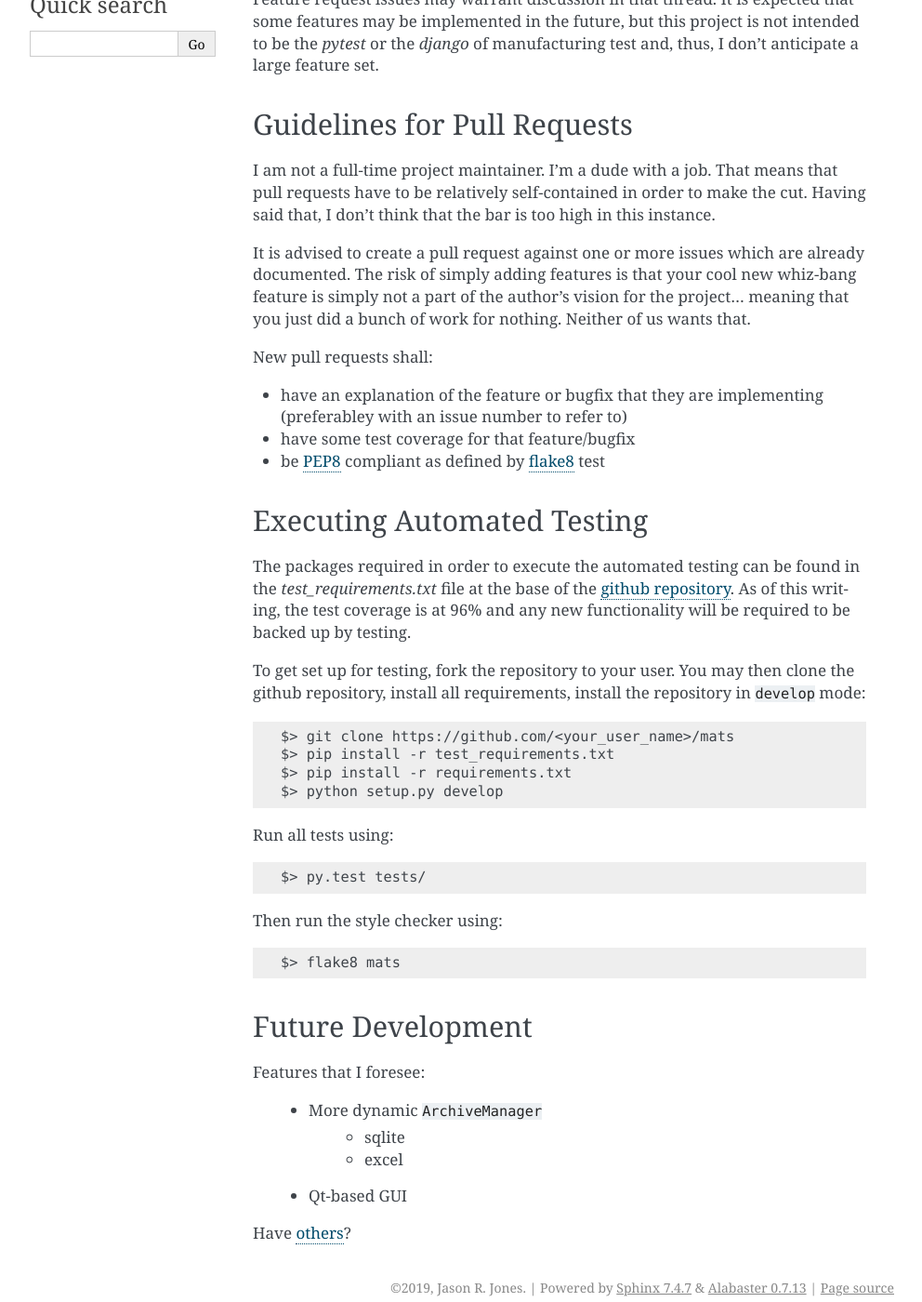
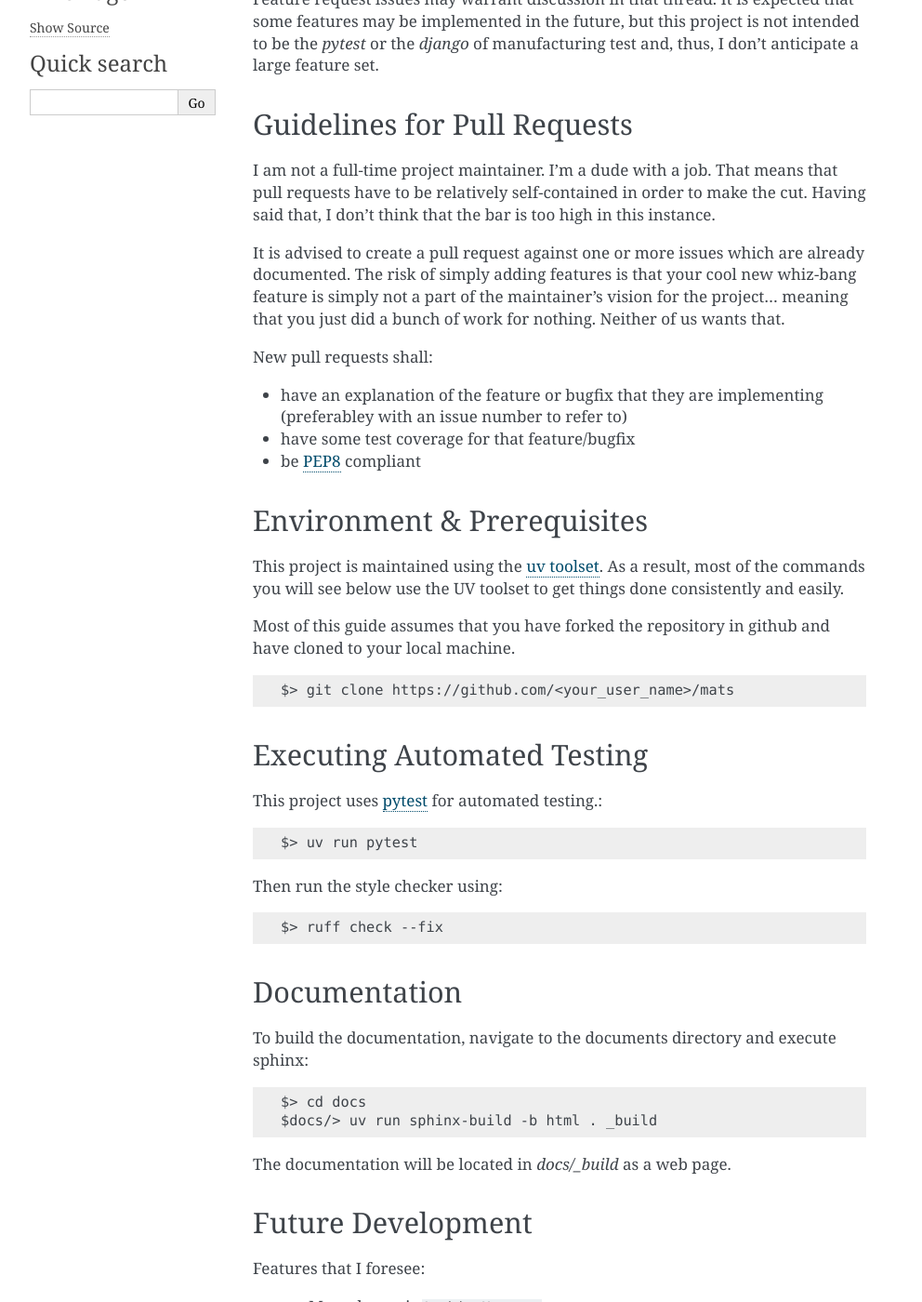
Before and after one commit to slightlynybbled/mats, a Sphinx documentation site: the page built from docs/pages/contribution_guidelines.rst, in a window 1280 px wide and 1400 px high, scrolled down 341 px. Shown: the whole window at 93% size, without its empty margins (148-1140 px from the left). Built offline with Sphinx 7.4.7, drawn with Linux system fonts in a browser that asks for light colours; some of the changed text lies outside the part shown.

Commit message:
Update docs to uv

```diff
--- a/docs/conf.py
+++ b/docs/conf.py
@@ -62,7 +62,7 @@
 #
 # This is also used if you do content translation via gettext catalogs.
 # Usually you set "language" from the command line for these cases.
-language = None
+language = 'en'
 
 # List of patterns, relative to source directory, that match files and
 # directories to ignore when looking for source files.
--- a/docs/pages/contribution_guidelines.rst
+++ b/docs/pages/contribution_guidelines.rst
@@ -26,7 +26,7 @@
 
 It is advised to create a pull request against one or more issues which are
 already documented.  The risk of simply adding features is that your cool
-new whiz-bang feature is simply not a part of the author's vision for the
+new whiz-bang feature is simply not a part of the maintainer's vision for the
 project... meaning that you just did a bunch of work for nothing.  Neither
 of us wants that.
 
@@ -34,35 +34,43 @@
 
 * have an explanation of the feature or bugfix that they are implementing (preferabley with an issue number to refer to)
 * have some test coverage for that feature/bugfix
-* be `PEP8 <https://www.python.org/dev/peps/pep-0008/>`_ compliant as defined by `flake8 <http://flake8.pycqa.org/en/latest/>`_ test
+* be `PEP8 <https://www.python.org/dev/peps/pep-0008/>`_ compliant
+
+Environment & Prerequisites
+---------------------------
+
+This project is maintained using the `uv toolset <https://docs.astral.sh/uv/>`_.  As
+a result, most of the commands you will see below use the UV toolset to get things
+done consistently and easily.
+
+Most of this guide assumes that you have forked the repository in github and have
+cloned to your local machine.
+
+.. code-block:: text
+
+    $> git clone https://github.com/<your_user_name>/mats
 
 Executing Automated Testing
 ---------------------------
 
-The packages required in order to execute the automated testing can be found
-in the `test_requirements.txt` file at the base of the
-`github repository <https://github.com/slightlynybbled/mats>`_.  As of this
-writing, the test coverage is at 96% and any new functionality will be required
-to be backed up by testing.
+This project uses `pytest <https://docs.pytest.org/en/stable/>`_ for automated testing.::
 
-To get set up for testing, fork the repository to your user.  You may then
-clone the github repository, install all requirements, install the repository
-in ``develop`` mode:
+    $> uv run pytest
 
-.. code-block:: text
-
-    $> git clone https://github.com/<your_user_name>/mats
-    $> pip install -r test_requirements.txt
-    $> pip install -r requirements.txt
-    $> python setup.py develop
-
-Run all tests using::
-
-    $> py.test tests/
 
 Then run the style checker using::
 
-    $> flake8 mats
+    $> ruff check --fix
+
+Documentation
+-------------
+
+To build the documentation, navigate to the documents directory and execute sphinx::
+
+    $> cd docs
+    $docs/> uv run sphinx-build -b html . _build
+
+The documentation will be located in `docs/_build` as a web page.
 
 Future Development
 ------------------
@@ -74,4 +82,4 @@
     * excel
  * Qt-based GUI
 
-Have `others <https://github.com/slightlynybbled/mats/issues>`_?
+Have `other requests <https://github.com/slightlynybbled/mats/issues>`_?
```
